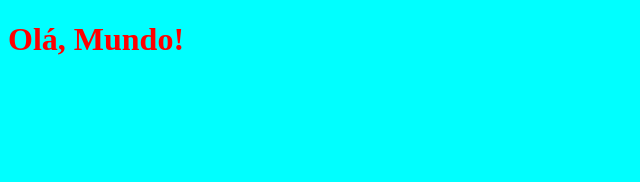
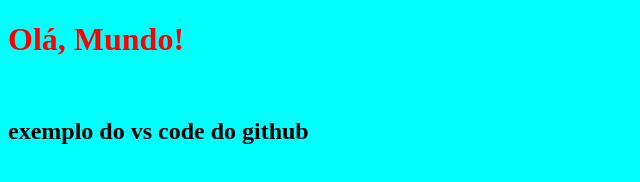
Before and after one commit to BrunoOliveira-92/gt3-aula01, a plain HTML site: page index.html in a window 1280 px wide. Shown: the whole page, without its empty margins (0-640 px from the left). Drawn offline with Linux system fonts and the light colour scheme.

Commit message:
foi inserido h2

```diff
--- a/index.html
+++ b/index.html
@@ -8,5 +8,7 @@
 </head>
 <body>
    <h1>Olá, Mundo!</h1>
+   <br>
+   <h2>exemplo do vs code do github</h2>
 </body>
 </html>
```
